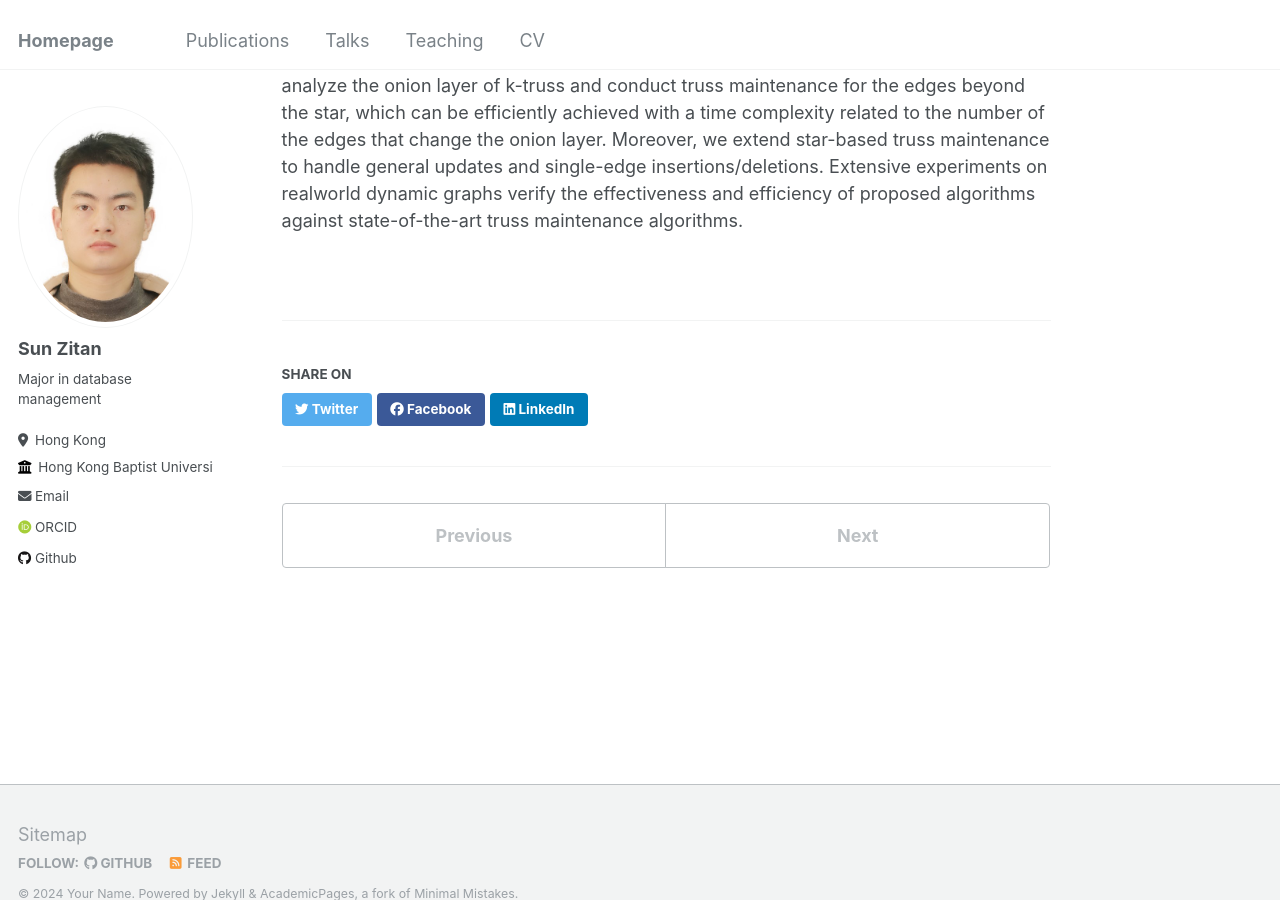
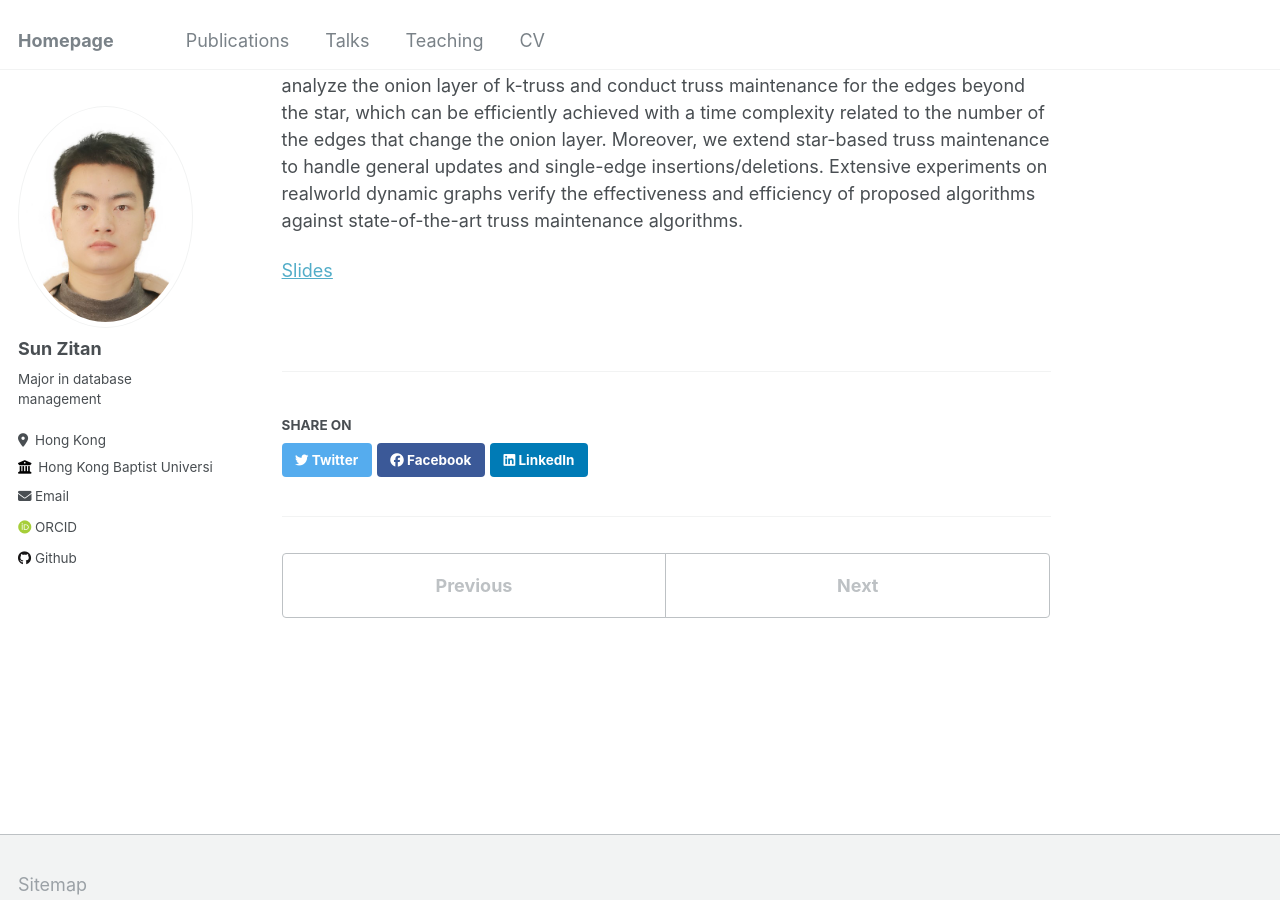
Before and after one commit to jinrdfh/HomePage, a Jekyll site: the page built from _talks/2023-06-20.md, in a window 1280 px wide and 900 px high, scrolled down 506 px. Built offline with Jekyll 4.4.1, drawn with Linux system fonts in a browser that asks for light colours; some web fonts are replaced.

Commit message:
Update 2023-06-20.md

```diff
--- a/_talks/2023-06-20.md
+++ b/_talks/2023-06-20.md
@@ -24,3 +24,5 @@ complexity related to the number of the edges that change the onion layer. Moreo
 maintenance to handle general updates and single-edge insertions/deletions. Extensive experiments on realworld
 dynamic graphs verify the effectiveness and efficiency of proposed algorithms against state-of-the-art
 truss maintenance algorithms.
+
+[Slides](https://www.comp.hkbu.edu.hk/~zitansun/presentation/sigmod.pptx)
```
